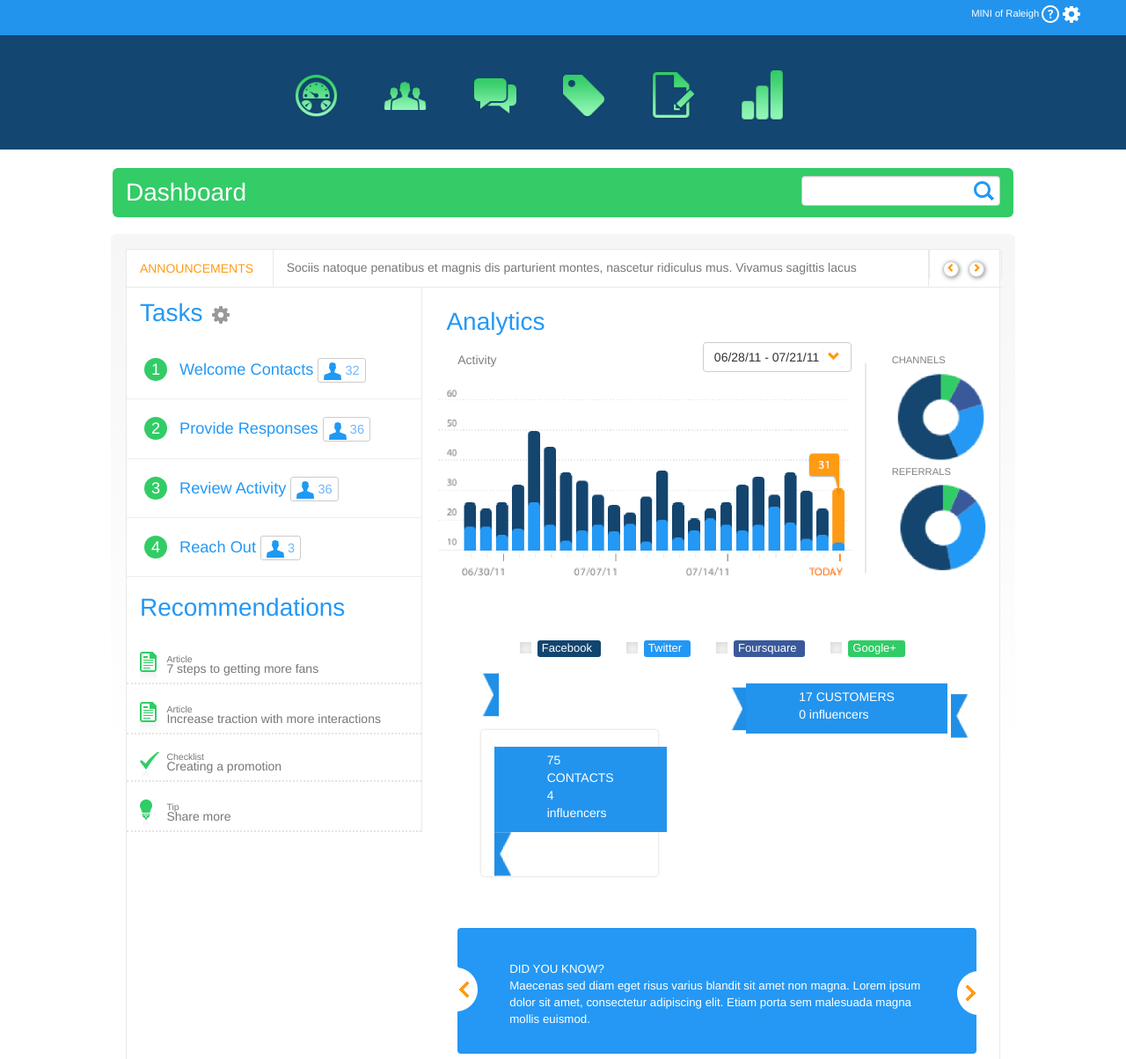
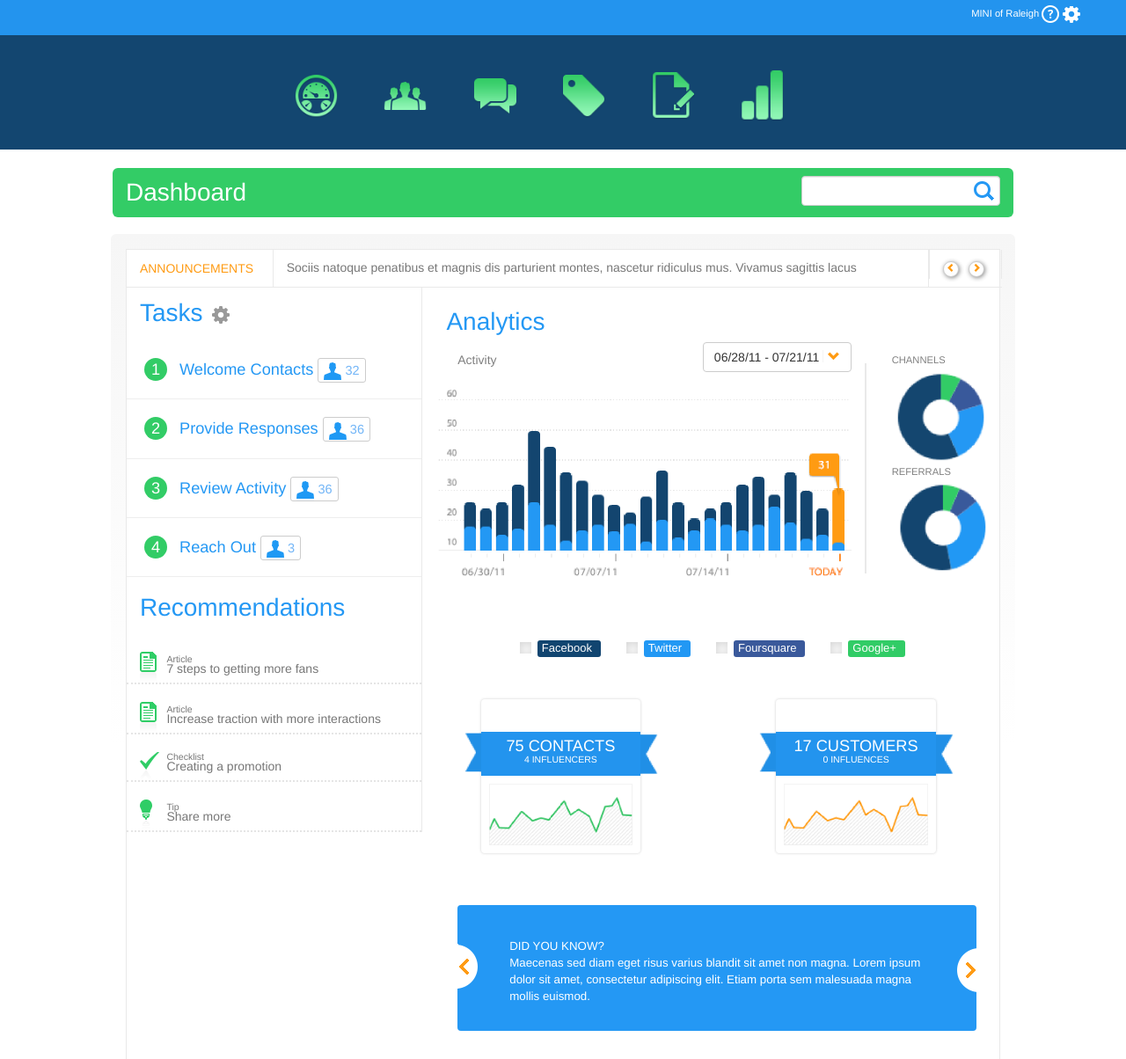
Before and after one commit to mscruser/css-dashboard, a plain HTML site: page project1-CSS-586/index.html in a window 1280 px wide. Shown: the top 1204 px of the page at 88% size. Drawn offline with nearby package versions, Linux system fonts and the light colour scheme.

Commit message:
fixed some stuff

```diff
--- a/project1-CSS-586/css/my-styles.css
+++ b/project1-CSS-586/css/my-styles.css
@@ -87,6 +87,9 @@
   border-width:1px;
 }
 
+.big{
+  font-size: 1.3em;/*110%;*/
+}
 .blue{
   color:#2394ee;
 }
@@ -128,12 +131,17 @@
 .c-c{
   background-color:#2394ee;
   display:inline-block;
-  margin-top:10%;
-  padding-top:5px; /*1%;*/
+  margin-top:20%;
+  padding-top:10px; /*1%;*/
   padding-bottom: 2px;/*.5%;*/
-  padding-right: 60px;/*9%;*/
-  padding-left: 60px; /*9%;*/
+  padding-right: 10%;/*9%;*/
+  padding-left: 10%; /*9%;*/
+  width:100%;
   color:white;
+  text-align:center;
+  line-height:95%;
+
+
 }
 
 .channels-border{
@@ -192,14 +200,15 @@ input[type=checkbox]:checked + label:before{
     line-height: 15px;
   }
 
-.contacts {
+.contacts {  /*the box*/
   -moz-box-shadow: 0 0 3px #ccc;/* box shadow found here: http://stackoverflow.com/questions/6821295/add-css-box-shadow-around-the-whole-div*/
   -webkit-box-shadow: 0 0 3px #ccc;
   box-shadow: 0 0 3px #ccc;
   border-radius:4px;
   margin-top:15px;
-  padding-left:15px;
-  height:100%;
+  width: 90%;
+  /*padding-left:15px;*/ /*this makes it so theres no L padding inside the box*/
+  /*height:100%;*/
 }
 
 .container{
@@ -339,6 +348,10 @@ input[type=checkbox]:checked + label:before{
 
 }
 
+#graph-green{
+  margin:5%;
+}
+
 .icon{
   /*margin-top:5%;*/
 }
@@ -443,8 +456,17 @@ font-size:80%;
 }
 
 #ribbon-left{
-  margin-right:-6px; /*-5.6%*/
+  float:left;
+
+  margin-top: 53px;
+  margin-left:-20px; /*-5.6%
   margin-top:-15px;   /*-2.3%*/
+
+
+}
+#ribbon-right{
+  float:right;
+  margin-top:-135px;
 }
 
 .search-dash{
--- a/project1-CSS-586/index.html
+++ b/project1-CSS-586/index.html
@@ -277,27 +277,30 @@
 
 <div class="row">
     <div class="col-xs-6 outer-everything"> <!--hopefully this is the div that holds everything-->
-
-      <img src="img/ribbon-left.png" alt="ribbon-left" id="ribbon-left" height= "50px" width="20px">
+      <img src="img/ribbon-left.png" alt="ribbon-left" id="ribbon-left" height="45px" width=20px> <!--45, 20-->
       <div class="contacts"> <!--this is the box-->
-
-            <div class="c-c">
-                <p>75 CONTACTS <br> 4 influencers</p>
-            </div>
-
-          <img src="img/ribbon-right.png" alt="ribbon-left" id="ribbon-right" height= "50px" width="20px">
+        <div class="c-c">
+                <p><span class="big">75 CONTACTS</span> <br><span class="small">4 INFLUENCERS</span></p>
         </div>
-
+        <img src="img/graph-green.png" width="90%" height="50%" id="graph-green">
+      </div>
+        <img src="img/ribbon-right.png" alt="ribbon-left" id="ribbon-right" height= "45px" width="20px">
     </div>
 
 
 
-    <div class="col-xs-6 customers">
-      <img src="img/ribbon-left.png" alt="ribbon-left" id="ribbon-left" height= "50px" width="20px">
-        <div class="c-c">
-              <p>17 CUSTOMERS <br> 0 influencers </p>
+    <div class="col-xs-6 outer-everything">
+      <img src="img/ribbon-left.png" alt="ribbon-left" id="ribbon-left" height= "45px" width="20px">
+        <div class="contacts"> <!--this is hopefully the box-->
+
+          <div class="c-c">
+              <p><span class="big">17 CUSTOMERS</span> <br> <span class="small">0 INFLUENCES</span> </p>
+
+          </div>
+
+          <img src="img/graph-orange.png" width="90%" height="50%" id="graph-green">
         </div>
-            <img src="img/ribbon-right.png" alt="ribbon-left" id="ribbon-right" height= "50px" width="20px">
+            <img src="img/ribbon-right.png" alt="ribbon-left" id="ribbon-right" height= "45px" width="20px">
         </div>
 </div>
 
```
